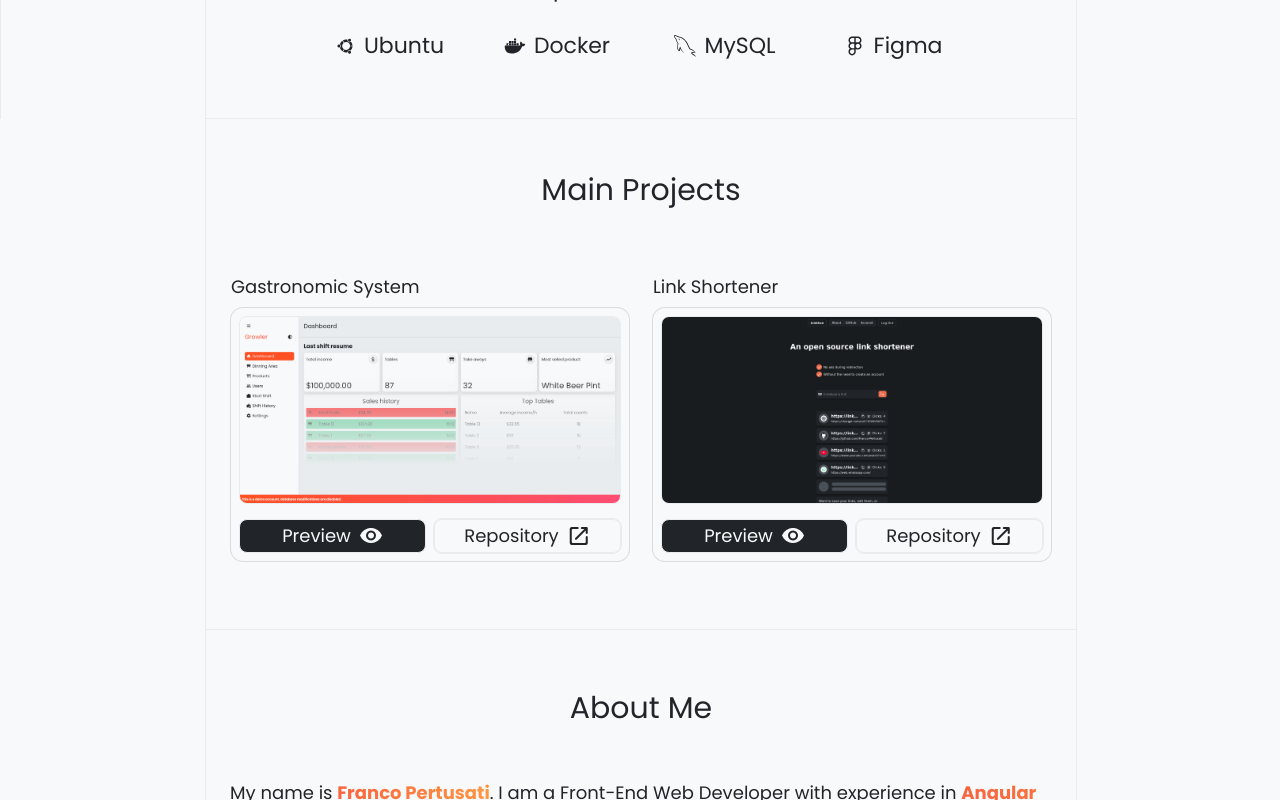
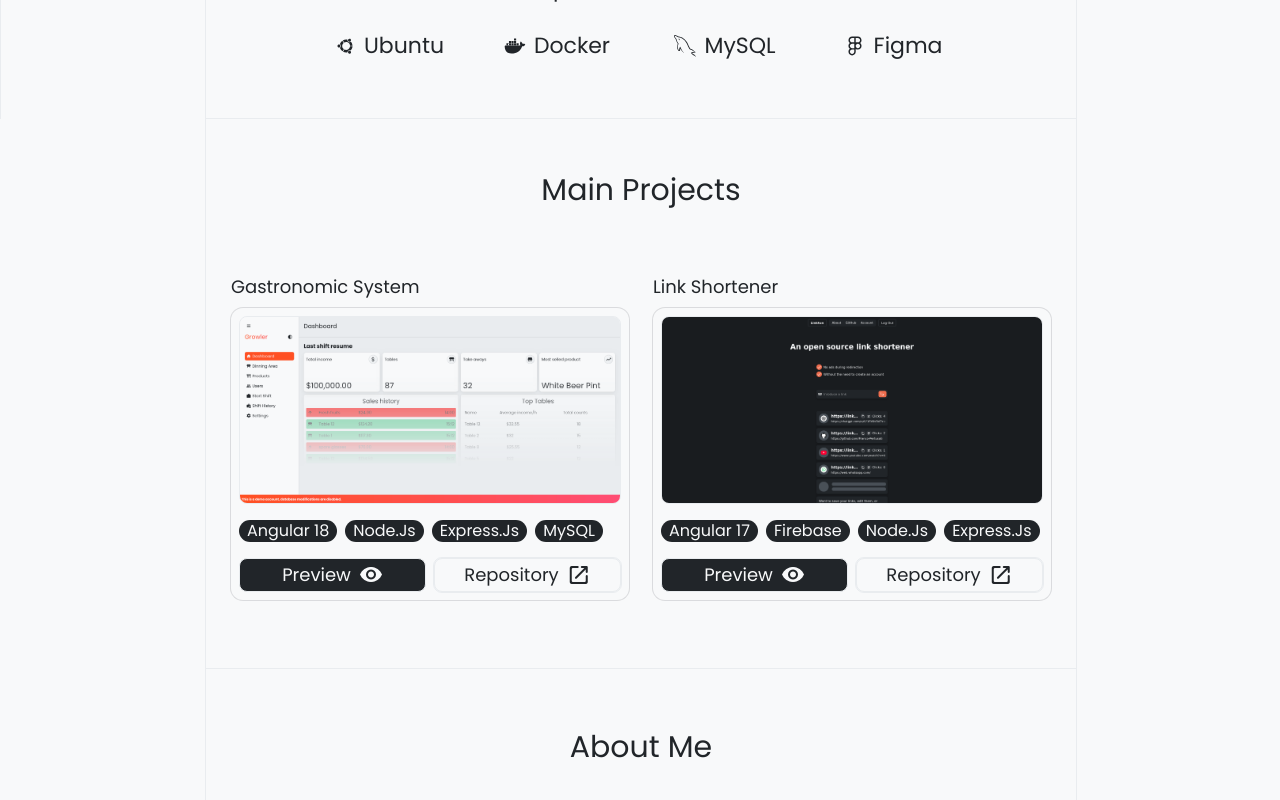
Before and after one commit to Franco-Pertusati/portfolio-2025, an Angular app: page / in a window 1280 px wide. Shown: the part 503-1303 px from the top of the page. Built offline with nearby package versions, Linux system fonts and the light colour scheme.

Commit message:
tecnologias en los proyectos

```diff
--- a/src/app/modules/home/projects-list/project-card/project-card.component.css
+++ b/src/app/modules/home/projects-list/project-card/project-card.component.css
@@ -17,6 +17,18 @@ a {
   border-radius: 8px;
 }
 
+.tecPill {
+  background-color: var(--font);
+  color: var(--bg1);
+  font-size: 1.6rem;
+  line-height: 1;
+  padding: 3px 8px;
+  border-radius: 12px;
+}
+
+.card {
+  gap: 16px;
+}
 
 @media(min-width: 600px) {
   .card {
--- a/src/app/modules/home/projects-list/project-card/project-card.component.html
+++ b/src/app/modules/home/projects-list/project-card/project-card.component.html
@@ -1,8 +1,13 @@
 <div class="flex flexCol gap8 p12">
   <span class="projectTitle wfull">{{ title | titlecase }}</span>
-  <div class="bg p8 flex flexCol gap8 relative card">
-    <div class="imgContainer">
-      <img [src]="img" alt="">
+  <div class="bg p8 flex flexCol relative card">
+    <img [src]="img" alt="">
+    <div class="flex gap8">
+      @for (tec of tecs; track $index) {
+      <span class="tecPill">
+        {{ tec }}
+      </span>
+      }
     </div>
     <div class="flex gap8">
       <a [href]="preview" target="_blank" class="wfull primary">
--- a/src/app/modules/home/projects-list/project-card/project-card.component.ts
+++ b/src/app/modules/home/projects-list/project-card/project-card.component.ts
@@ -12,4 +12,5 @@ export class ProjectCardComponent {
   @Input() img: string = '';
   @Input() repo: string = '';
   @Input() preview: string = '';
+  @Input() tecs: string[] = [];
 }
--- a/src/app/modules/home/projects-list/projects-list.component.html
+++ b/src/app/modules/home/projects-list/projects-list.component.html
@@ -1,6 +1,6 @@
 <div class="wfull center flex projectsList">
   <h2 class="wfull textCenter">Main Projects</h2>
   @for (p of projects; track $index) {
-    <app-project-card [title]="p.title" [img]="p.img" [preview]="p.preview" [repo]="p.repo" />
+    <app-project-card [title]="p.title" [img]="p.img" [preview]="p.preview" [repo]="p.repo" [tecs]="p.tecs" />
   }
 </div>
--- a/src/app/modules/home/projects-list/projects-list.component.ts
+++ b/src/app/modules/home/projects-list/projects-list.component.ts
@@ -15,13 +15,15 @@ export class ProjectsListComponent {
       title: 'gastronomic system',
       img: 'ProjectImgs/1.png',
       repo: 'https://github.com/Franco-Pertusati/growler-front',
-      preview: 'https://growler-front.vercel.app/app/dashboard'
+      preview: 'https://growler-front.vercel.app/app/dashboard',
+      tecs: ['Angular 18', 'Node.Js', 'Express.Js', 'MySQL']
     },
     {
       title: 'link shortener',
       img: 'ProjectImgs/2.png',
       repo: 'https://github.com/Franco-Pertusati/Linktun',
-      preview: 'https://franco-pertusati.github.io/Linktun/#/'
+      preview: 'https://franco-pertusati.github.io/Linktun/#/',
+      tecs: ['Angular 17', 'Firebase', 'Node.Js', 'Express.Js']
     },
     // {
     //   title: 'UI library',
```
